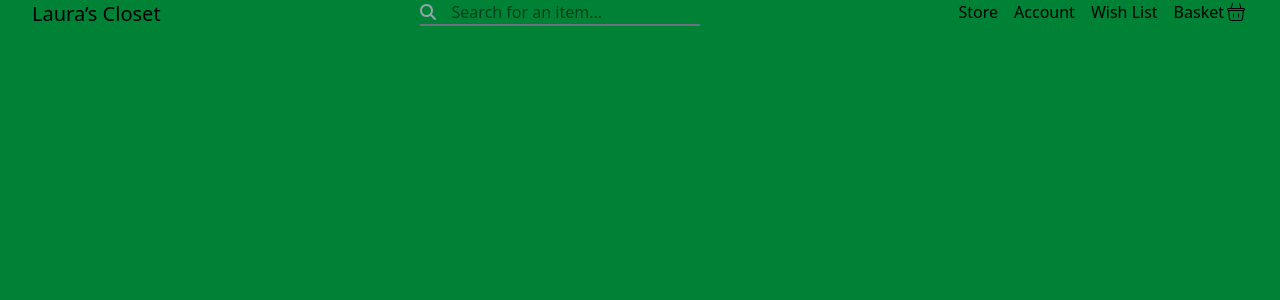
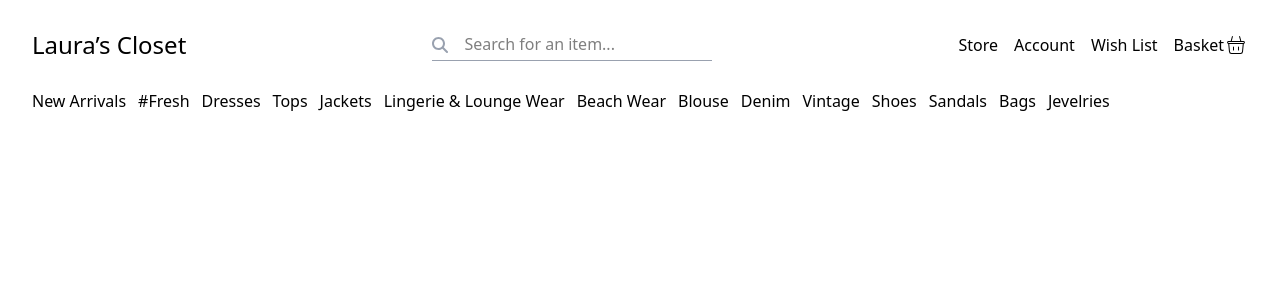
Before and after one commit to EugeneLevkovych/tailwind-lauras-closing, a React (Vite) app: page / in a window 1280 px wide. Shown: the top 300 px of the page. Built offline with nearby package versions, Linux system fonts and the light colour scheme.

Commit message:
add goods

```diff
--- a/index.html
+++ b/index.html
@@ -6,7 +6,7 @@
     <meta name="viewport" content="width=device-width, initial-scale=1.0" />
     <title>Tailwind Lauras Closing</title>
   </head>
-  <body class="bg-green-700 ">
+  <body>
     <div id="root" class="max-w-7xl px-8 ml-auto mr-auto"></div>
     <script type="module" src="/src/main.jsx"></script>
   </body>
--- a/src/App.jsx
+++ b/src/App.jsx
@@ -1,9 +1,11 @@
 import Header from "./components/Header";
+import Goods from "./components/Goods";
 
 export default function App() {
   return (
     <>
    <Header />
+   <Goods />
     </>
   );
 }
--- /dev/null
+++ b/src/components/Goods.jsx
@@ -0,0 +1,11 @@
+const GOODS = ["New Arrivals", "#Fresh", "Dresses", "Tops", "Jackets", "Lingerie & Lounge Wear", "Beach Wear", "Blouse", "Denim", "Vintage", "Shoes", "Sandals", "Bags", "Jevelries"];
+
+export default function Goods() {
+    return (
+        <>
+            <ul className="flex space-x-3">
+                {GOODS.map((item)=><li key={item}>{item}</li>)}
+            </ul>
+        </>
+    )
+}
--- a/src/components/Header.jsx
+++ b/src/components/Header.jsx
@@ -4,20 +4,20 @@ import { FaMagnifyingGlass } from "react-icons/fa6";
 
 export default function Header() {
   return (
-    <header className="flex">
+    <header className="flex items-center  py-7">
       <a href="#">
-        <h1 className="text-xl" >Laura’s Closet</h1>
+        <h1 className="text-2xl" >Laura’s Closet</h1>
       </a>
       <div className="relative ml-auto mr-auto">
         <div className="absolute bottom-2 left-0">
-      <FaMagnifyingGlass className="text-gray-400"/>
+          <FaMagnifyingGlass className="text-gray-400"/>
         </div>
-        <input type="text" placeholder="Search for an item..." className="w-70 pl-8  border-b-2 border-gray-500 focus:border-blue-500 outline-none transition-colors" />
-        </div>
-        <ul className="flex space-x-4">
-          {HEADER_LIST.map((item)=><li className="hover:text-blue-500"   key={item}>{item}</li>)}
-        </ul>
-        <CiShoppingBasket className="h-6 w-6"/>
+        <input type="text" placeholder="Search for an item..." className="w-70 pl-8 py-1 text-base border-b-1 border-gray-400 focus:border-blue-500 outline-none transition-colors" />
+      </div>
+      <ul className="flex space-x-4">
+          {HEADER_LIST.map((item)=><li className="text-base hover:text-blue-500" key={item}>{item}</li>)}
+      </ul>
+      <CiShoppingBasket className="h-6 w-6"/>
     </header>
   )
 }
```
